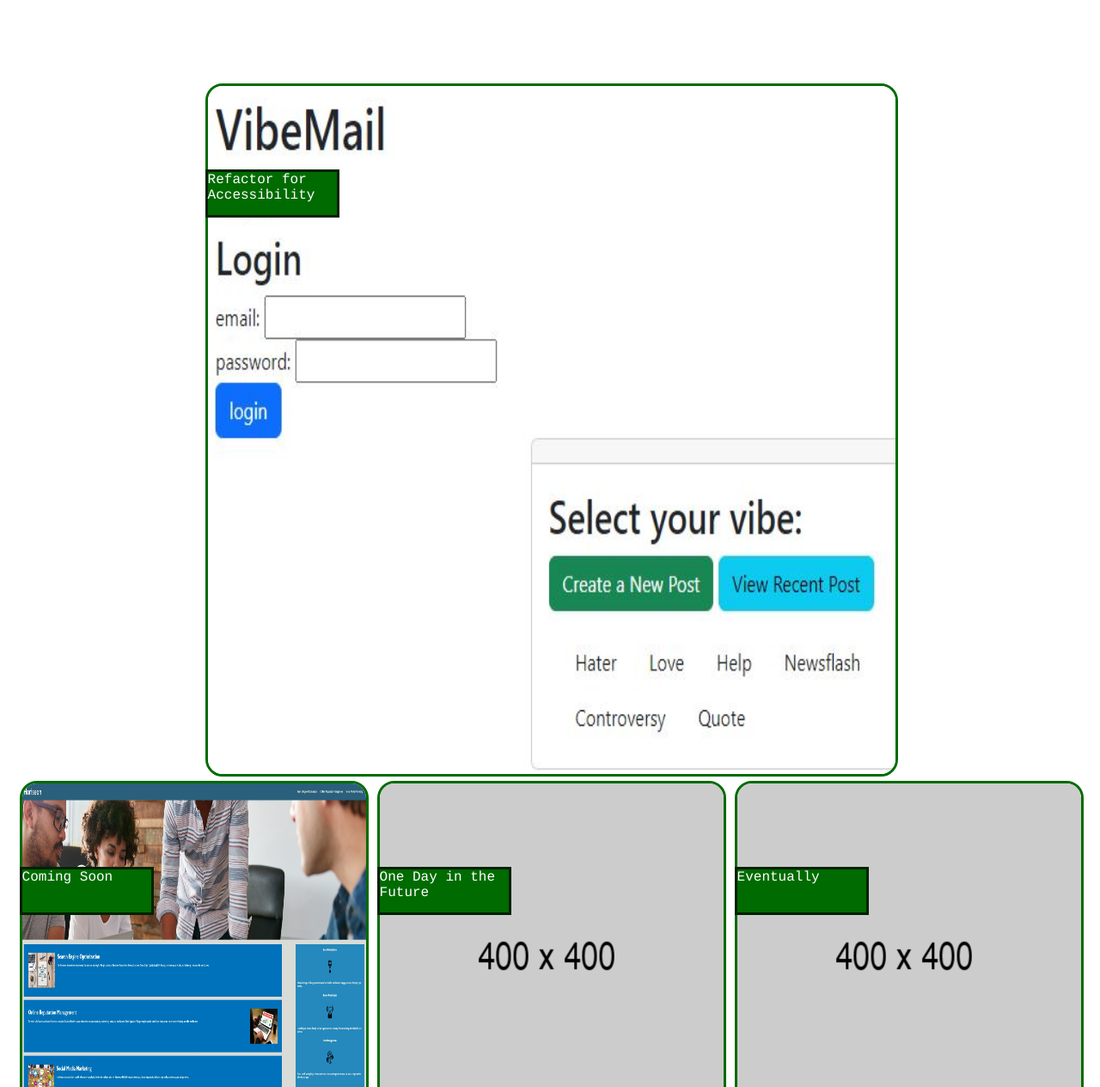
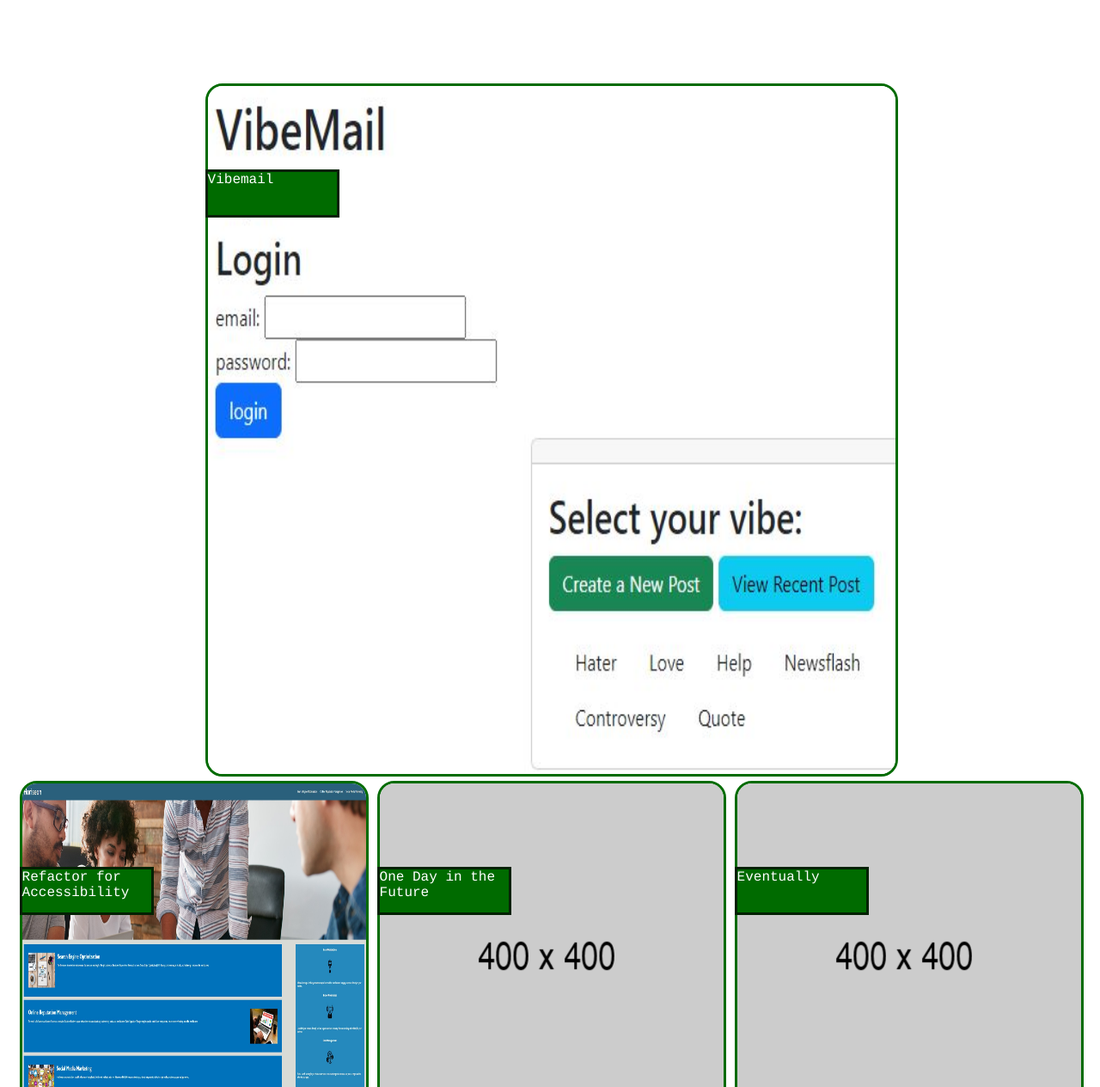
Before and after one commit to chavisca/CC-WebApp-Portfolio, a plain HTML site: page index.html in a window 1280 px wide. Shown: the part 1051-2315 px from the top of the page at 86% size. Drawn offline with Linux system fonts and the light colour scheme.

Commit message:
changed class title banners for image cards

```diff
--- a/index.html
+++ b/index.html
@@ -35,12 +35,12 @@
         <div class="myproj" id="projects">My Projects</div>
             <div class="main">
                 <div class="bigcontain"><a href="https://vibemail-f86679599564.herokuapp.com/login"><img class="bigwork" src="./assets/images/vibemail.JPG" alt="image-of-frontbackend-project" /></a>
-                <div class="bigtitle">Refactor for Accessibility</div></div>
+                <div class="bigtitle">Vibemail</div></div>
             </div>
 <!-- Others section to be updated with future projects  -->
             <div class="others">
                 <div class="o1"><a href="https://chavisca.github.io/Refactor-for-Accessibility/"><img class="phldr" src="./assets/images/refactor.jpg" alt="image-of-refactor-project" /></a>
-                <div class="littletitle">Coming Soon</div></div>
+                <div class="littletitle">Refactor for Accessibility</div></div>
                 <div class="o2"><a href="http://www.yahoo.com"><img class="phldr" src="./assets/images/400xplaceholder.png" alt="400x400-placeholder-image" /></a>
                 <div class="littletitle">One Day in the Future</div></div>
                 <div class="o3"><a href="http://www.bing.com"><img class="phldr" src="./assets/images/400xplaceholder.png" alt="400x400-placeholder-image" /></a>
```
